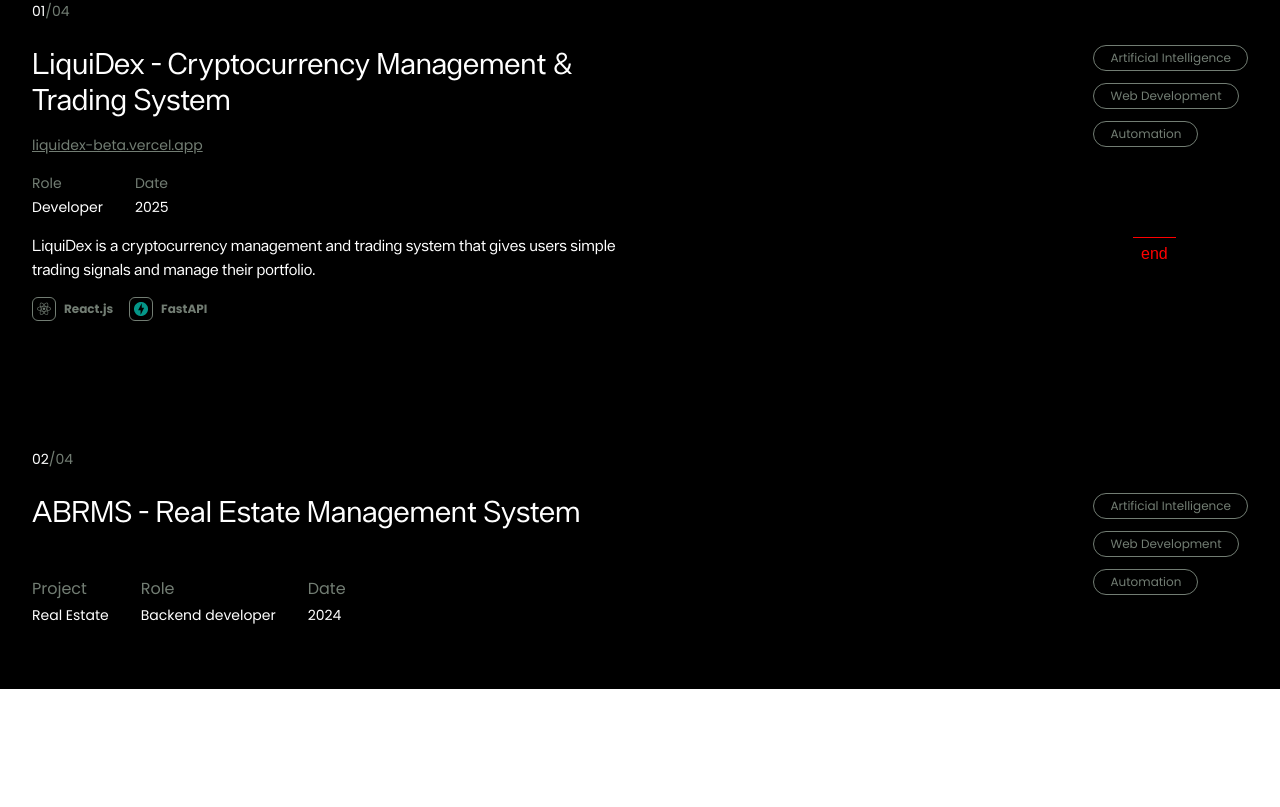
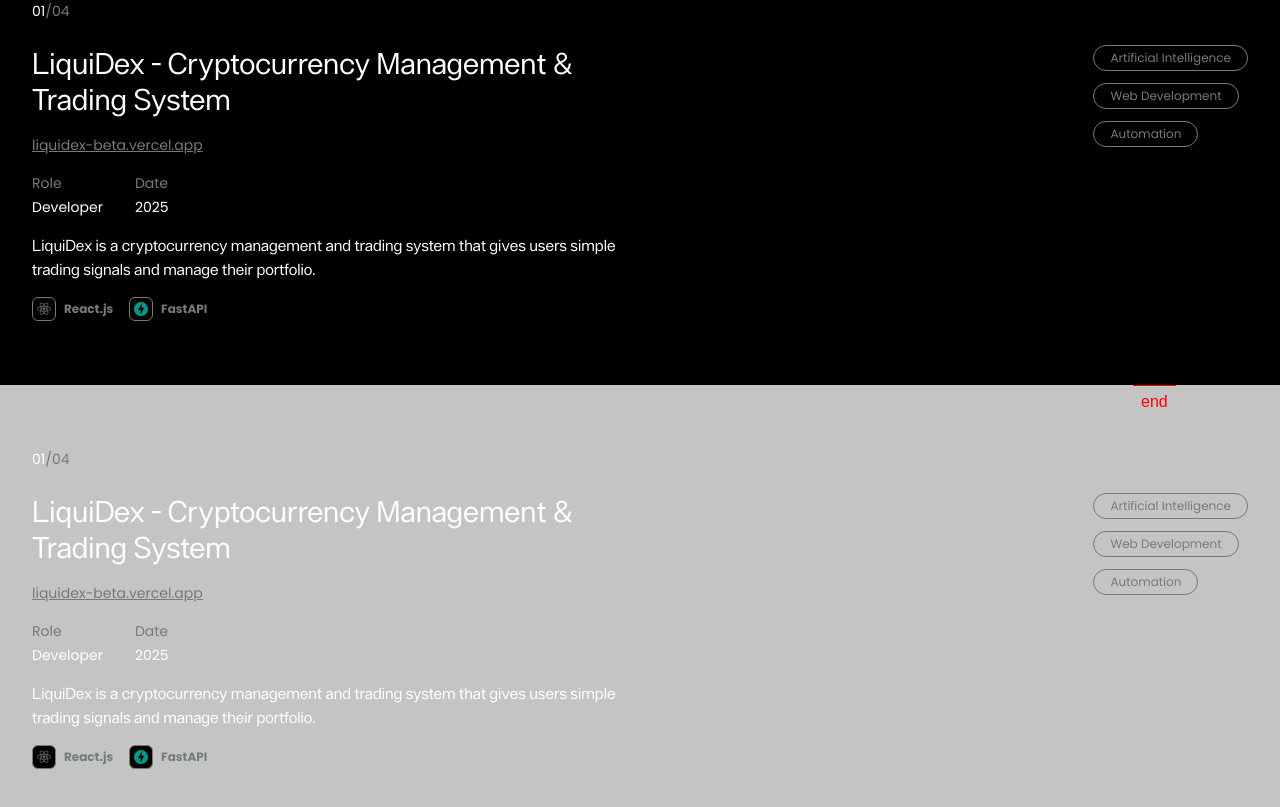
Before and after one commit to Hardy101/Eghosa, a React (Vite) app: page / in a window 1280 px wide. Shown: the part 935-1742 px from the top of the page. Before the commit the page ends 1624 px from the top, so only its background shows below. Built offline with nearby package versions, Linux system fonts and the light colour scheme; a web font is replaced by a local one.

Commit message:
feat: implement smooth scrolling to sections and update project details in Hero and ProjectWrapper components

```diff
--- a/src/components/hero.tsx
+++ b/src/components/hero.tsx
@@ -1,14 +1,19 @@
 import Carousel from "./carousel";
 
-import { useState } from "react";
 import gsap from "gsap";
-import ScrollTrigger from "gsap/ScrollTrigger";
+import { ScrollToPlugin } from "gsap/ScrollToPlugin";
 
-gsap.registerPlugin(ScrollTrigger);
+gsap.registerPlugin(ScrollToPlugin);
+
+const scrollToSection = (id: string) => {
+  gsap.to(window, {
+    duration: 1,
+    scrollTo: { y: `#${id}` },
+    ease: "power2.inOut",
+  });
+};
 
 const Hero: React.FC = () => {
-  const [width, setWidth] = useState("0");
-
   const sm_links = [
     { icon: "fa-brands fa-x-twitter" },
     { icon: "fa-solid fa-envelope" },
@@ -42,14 +47,20 @@
         <ul className="mt-4 flex flex-col divide-grey-3 divide-y-1 font-poppins-medium">
           <li className="relative group">
             <span className="absolute bottom-0 left-0 h-px bg-grey-2 transition-all duration-300 ease-in-out w-0 group-hover:w-full"></span>
-            <button className="w-full py-2 flex justify-between gap-2">
+            <button
+              onClick={() => scrollToSection("liquidex")}
+              className="w-full py-2 flex justify-between gap-2"
+            >
               <span className="my-auto">LiquiDex</span>
               <i className="fa-solid fa-arrow-right my-auto text-sm -translate-x-2 opacity-0 group-hover:translate-x-0 group-hover:opacity-100 transition-all duration-300 ease-in-out"></i>
             </button>
           </li>
           <li className="relative group">
             <span className="absolute bottom-0 left-0 h-px bg-grey-2 transition-all duration-300 ease-in-out w-0 group-hover:w-full"></span>
-            <button className="w-full py-2 flex justify-between gap-2">
+            <button
+              onClick={() => scrollToSection("abrms")}
+              className="w-full py-2 flex justify-between gap-2"
+            >
               <span className="my-auto">ABRMS</span>
               <i className="fa-solid fa-arrow-right my-auto text-sm -translate-x-2 opacity-0 group-hover:translate-x-0 group-hover:opacity-100 transition-all duration-300 ease-in-out"></i>
             </button>
--- a/src/components/projects.tsx
+++ b/src/components/projects.tsx
@@ -10,14 +10,24 @@
 const ProjectWrapper = () => {
   useEffect(() => {
     const trigger = ScrollTrigger.create({
-      trigger: "#projects",
+      trigger: ".project",
       start: "top top",
-      end: "+=300px",
+      // end: "+=300px",
       pinSpacing: false,
       pin: true,
       markers: true,
     });
 
+    // gsap.to("#abrms", {
+    //   yPercent: -100,
+    //   ease: "none",
+    //   scrollTrigger: {
+    //     trigger: "#projects",
+    //     start: "top top",
+    //     end: "bottom top",
+    //     scrub: true,
+    //   },
+    // });
     return () => trigger.kill();
   }, []);
 
@@ -26,7 +36,7 @@
       <section id="projects" className="projects text-white font-poppins z-20">
         <div
           id="liquidex"
-          className=" bg-dark-1 transition-all duration-300 px-8 py-16 z-10"
+          className="project relative bg-dark-1 px-8 py-16 z-10"
         >
           <p className="text-sm">
             <span className="text-white">01</span>
@@ -96,48 +106,79 @@
             </div>
           </div>
         </div>
-        <div id="abrms" className="bg-dark-1 px-8 py-16 z-20">
+        <div
+          id="abrms"
+          className="project relative bg-grey-3 px-8 py-16 z-10"
+        >
           <p className="text-sm">
-            <span className="text-white">02</span>
+            <span className="text-white">01</span>
             <span className="text-grey-2">/04</span>
           </p>
           <div className="heading flex flex-col gap-y-16 md:flex-row justify-between mt-6">
             <div className="info md:w-1/2 grid gap-4">
               <h2 className="text-3xl text-white font-helvetica">
-                ABRMS - Real Estate Management System
+                LiquiDex - Cryptocurrency Management & Trading System
               </h2>
-              <div className="mt-8">
+              <p>
+                <a
+                  href="https://liquidex-beta.vercel.app/"
+                  target="_blank"
+                  rel="noreferrer"
+                  className="text-sm underline text-grey-2 hover:text-white"
+                >
+                  liquidex-beta.vercel.app
+                </a>
+              </p>
+              <div className="text-sm">
                 <ul className="flex gap-8">
                   <li className="flex flex-col gap-1">
-                    <span className="text-grey-2">Project</span>
-                    <span className="text-sm">Real Estate</span>
-                  </li>
-                  <li className="flex flex-col gap-1">
                     <span className="text-grey-2">Role</span>
-                    <span className="text-sm">Backend developer</span>
+                    <span>Developer</span>
                   </li>
                   <li className="flex flex-col gap-1">
                     <span className="text-grey-2">Date</span>
-                    <span className="text-sm">2024</span>
+                    <span>2025</span>
                   </li>
                 </ul>
               </div>
+              <div className="project-desc grid gap-4 font-helvetica">
+                <p className="project-about">
+                  LiquiDex is a cryptocurrency management and trading system
+                  that gives users simple trading signals and manage their
+                  portfolio.
+                </p>
+                <p className="project-stack flex gap-4">
+                  <span className="inline-flex items-center gap-2 text-grey-2 text-xs font-poppins-bold">
+                    <i className="fa-brands fa-react my-auto text-sm bg-black border border-grey-[#2d2d2d] rounded-md p-1"></i>
+                    React.js
+                  </span>
+                  <span className="inline-flex items-center gap-2 text-grey-2 text-xs font-poppins-bold">
+                    <img
+                      src={fastapi}
+                      alt="fastapi logo"
+                      className=" bg-black border border-grey-[#2d2d2d] w-auto h-6 rounded-md p-1"
+                    />
+                    FastAPI
+                  </span>
+                </p>
+              </div>
             </div>
             <div className="tags text-[#727D73] mb-auto">
-              <ul className="flex flex-row flex-wrap md:flex-col gap-3 text-xs">
-                <li className="project-li my-auto">
+              <ul className="flex flex-col gap-3">
+                <li className="project-li">
                   <span>Artificial Intelligence</span>
                 </li>
-                <li className="project-li my-auto">
+                <li className="project-li">
                   <span>Web Development</span>
                 </li>
-                <li className="project-li my-auto">
+                <li className="project-li">
                   <span>Automation</span>
                 </li>
               </ul>
             </div>
           </div>
         </div>
+
       </section>
     </>
   );
```
